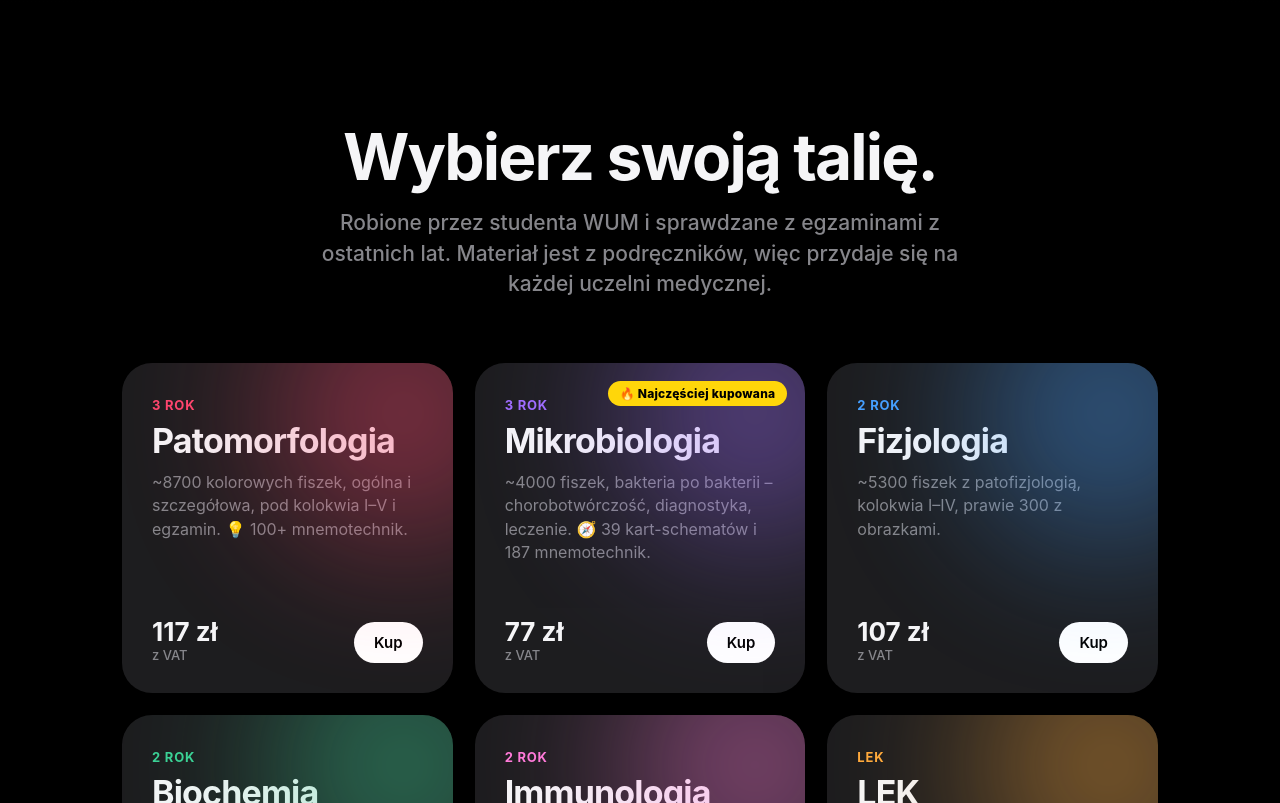
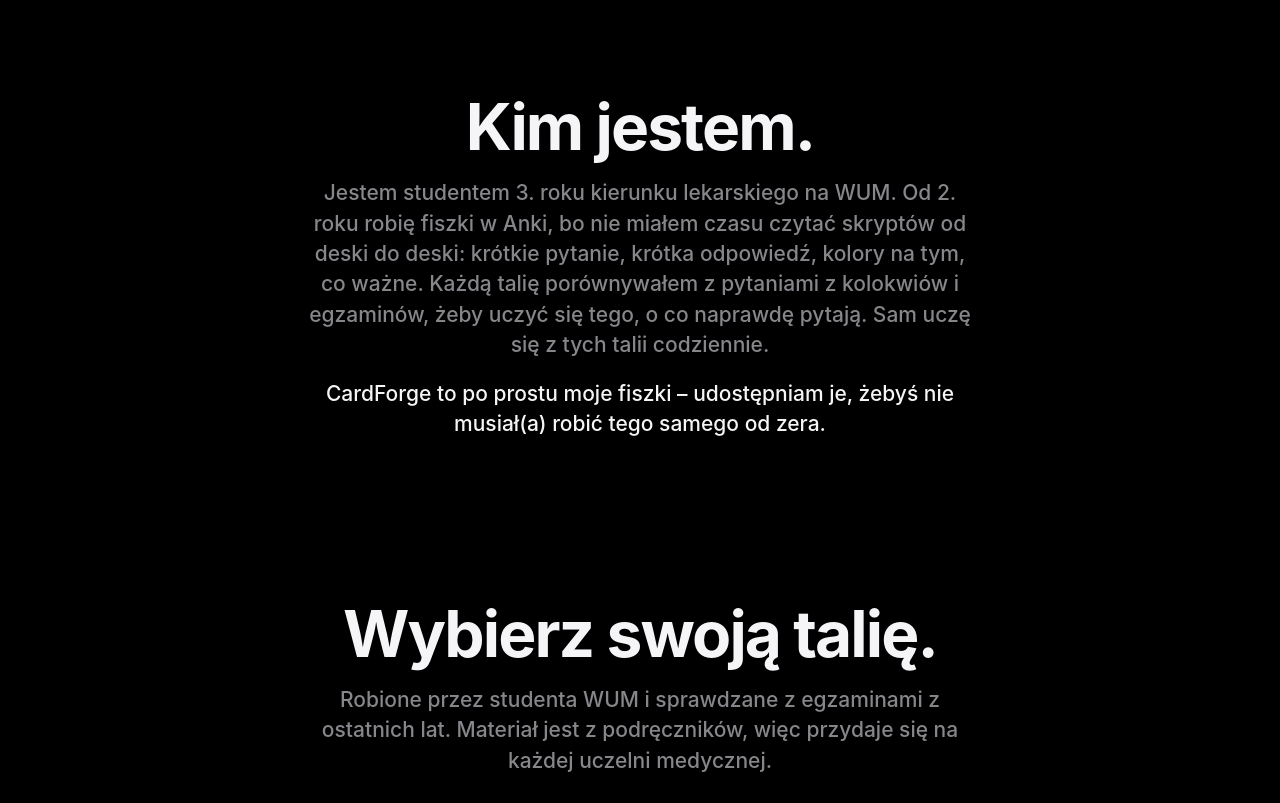
Before and after one commit to cardforge-anki/cardforge-anki.github.io, a plain HTML site: page index.html in a window 1280 px wide. Shown: the part 3203-4006 px from the top of the page. Drawn offline with Linux system fonts and the light colour scheme.

Commit message:
Sekcja Kim jestem

```diff
--- a/index.html
+++ b/index.html
@@ -212,6 +212,13 @@ footer .wrap{display:flex;justify-content:space-between;flex-wrap:wrap;gap:12px}
   </div>
 </section>
 
+<section id="kim" style="padding:90px 0 40px">
+  <div class="wrap" style="max-width:760px;text-align:center">
+    <h2 class="reveal">Kim jestem.</h2>
+    <p class="sub reveal" style="margin-left:auto;margin-right:auto">Jestem studentem 3. roku kierunku lekarskiego na WUM. Od 2. roku robię fiszki w Anki, bo nie miałem czasu czytać skryptów od deski do deski: krótkie pytanie, krótka odpowiedź, kolory na tym, co ważne. Każdą talię porównywałem z pytaniami z kolokwiów i egzaminów, żeby uczyć się tego, o co naprawdę pytają. Sam uczę się z tych talii codziennie.</p>
+    <p class="sub reveal" style="margin-left:auto;margin-right:auto;color:#f5f5f7">CardForge to po prostu moje fiszki – udostępniam je, żebyś nie musiał(a) robić tego samego od zera.</p>
+  </div>
+</section>
 <section id="talie">
   <div class="wrap">
     <div class="center"><h2 class="reveal">Wybierz swoją talię.</h2>
```
